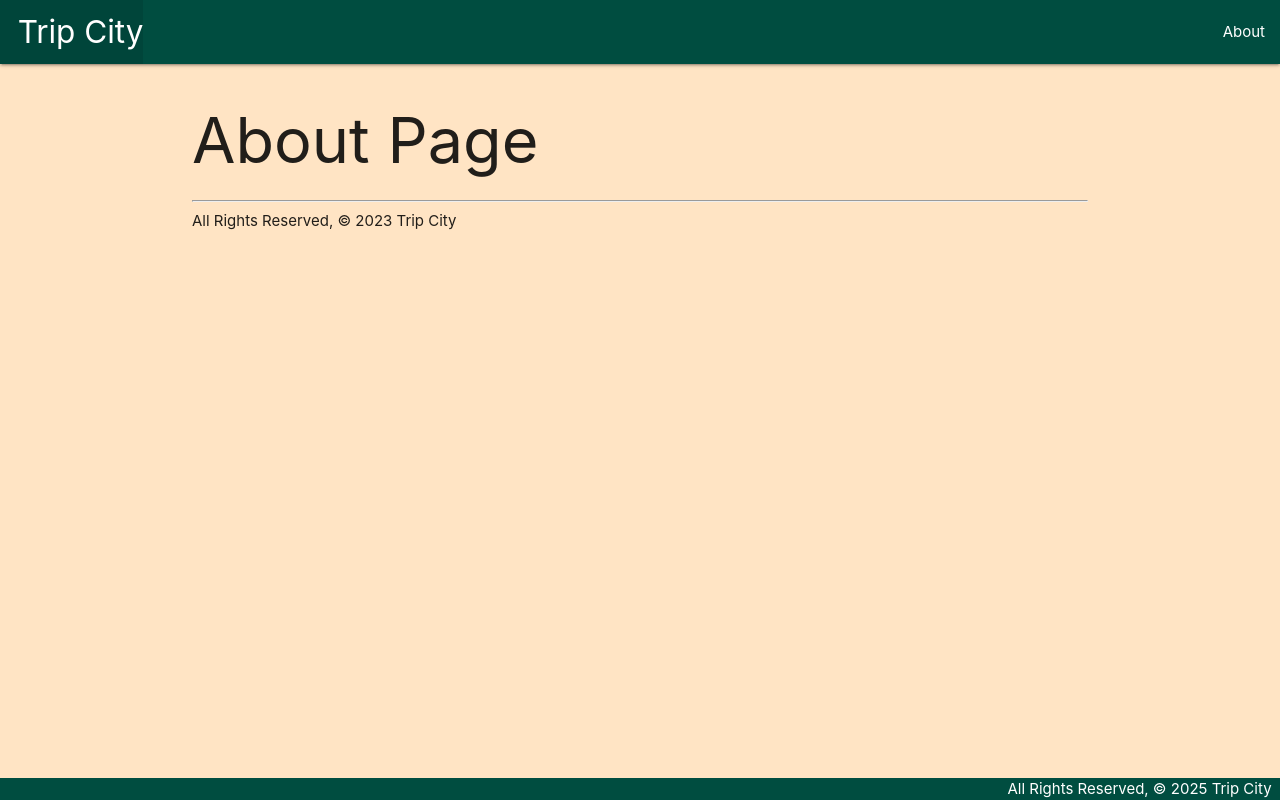
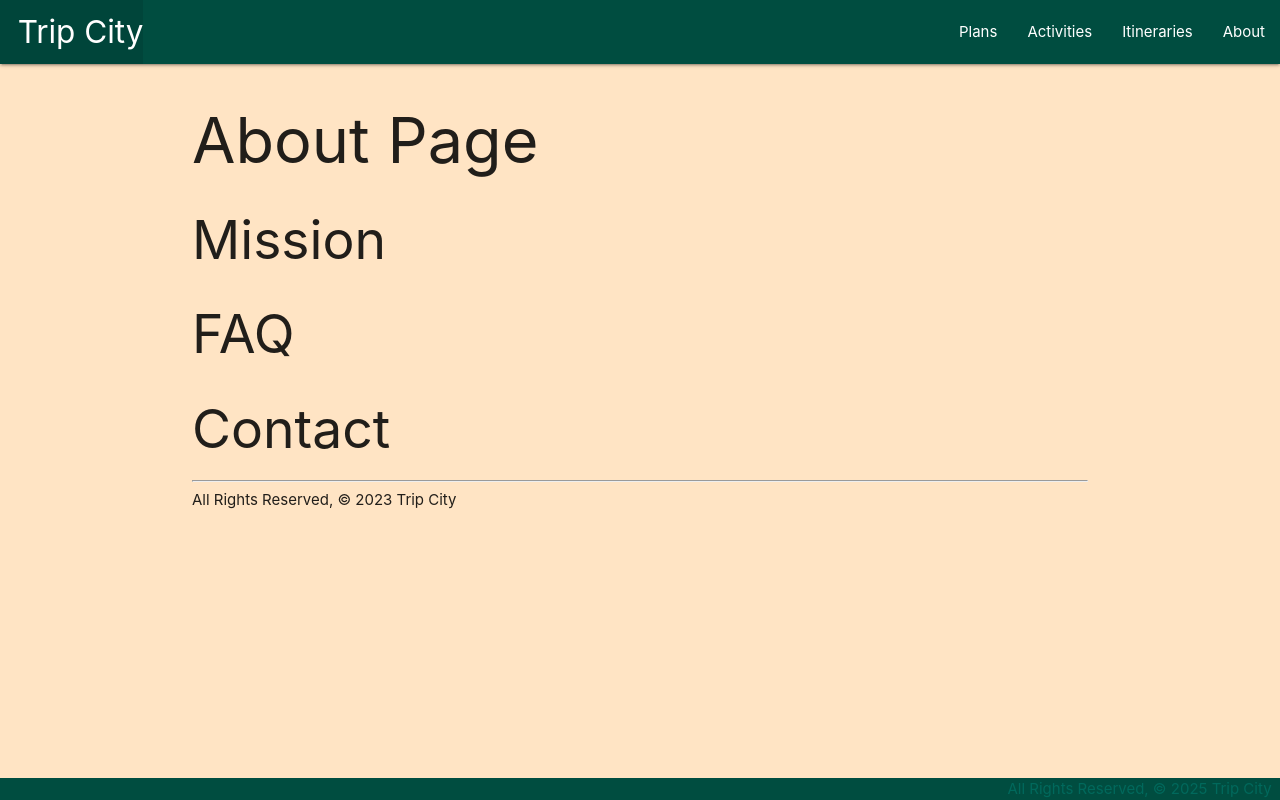
Before and after one commit to JONPIRES/Trip-City, a Django app: page /about/ in a window 1280 px wide. Run offline with Django 4.2, Linux system fonts and the light colour scheme.

Commit message:
Nav adds

```diff
--- a/main_app/templates/about.html
+++ b/main_app/templates/about.html
@@ -2,6 +2,9 @@
 
 {% block content %}
   <h1>About Page</h1>
+  <h2>Mission</h2>
+  <h2>FAQ</h2>
+  <h2>Contact</h2>
   <hr />
   <footer>All Rights Reserved, &copy; 2023 Trip City</footer>
 {% endblock %}
--- a/main_app/templates/base.html
+++ b/main_app/templates/base.html
@@ -21,6 +21,9 @@
                     <li><a href="{% url 'home' %}" class="left brand-logo">&nbsp;&nbsp;Trip City</a></li>
                 </ul>
                 <ul class="right">
+                    <li><a href="{% url 'plan_index' %}">Plans</a></li>
+                    <li><a href="{% url 'event_create' %}">Activities</a></li>
+                    <li><a href="{% url 'event_index' %}">Itineraries</a></li>
                     <li><a href="{% url 'about' %}">About</a></li>
 
                 </ul>
@@ -32,7 +35,7 @@
         {% endblock %}
     </main>
   	<footer class="page-footer teal darken-4">
-       <div class="right">All Rights Reserved, &copy; 2025 Trip City &nbsp;</div>
+       <div class="right teal-text text-darken-3">All Rights Reserved, &copy; 2025 Trip City &nbsp;</div>
     </footer>
 </body>
 </html>
```
